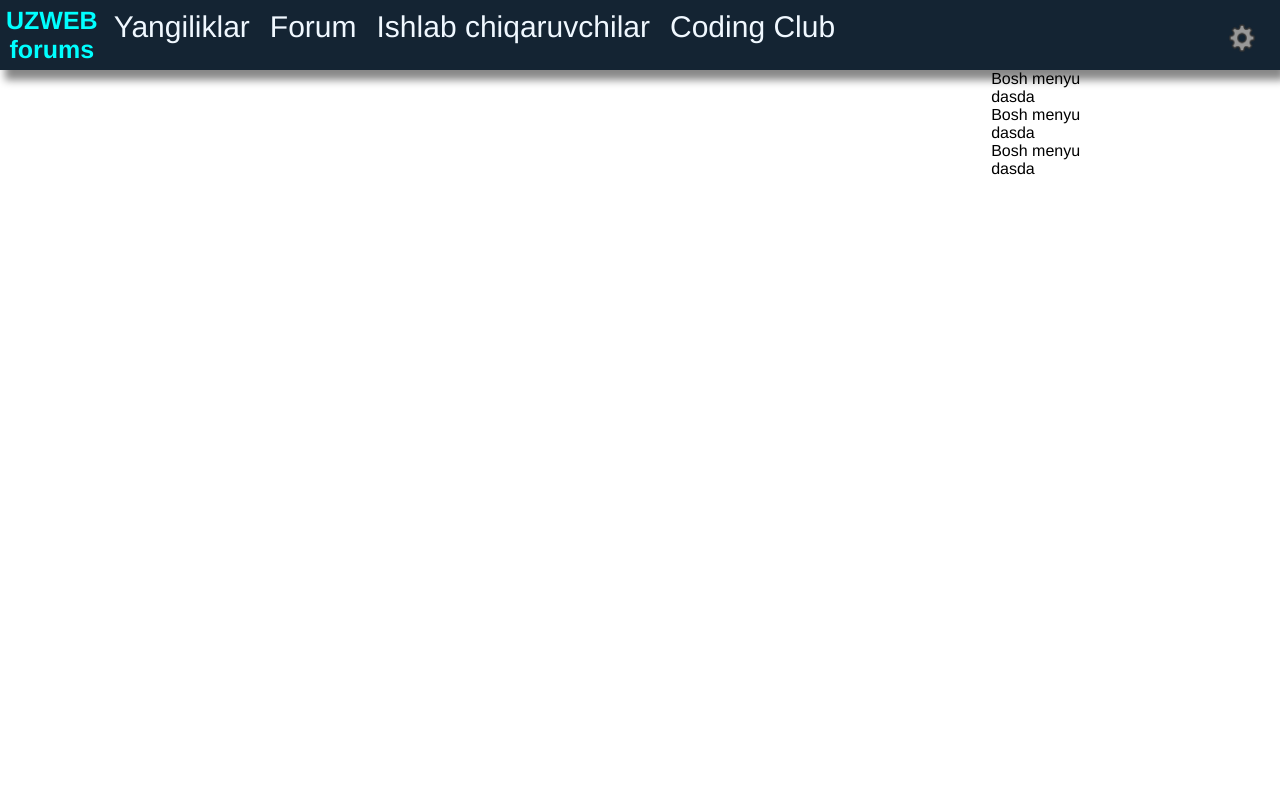
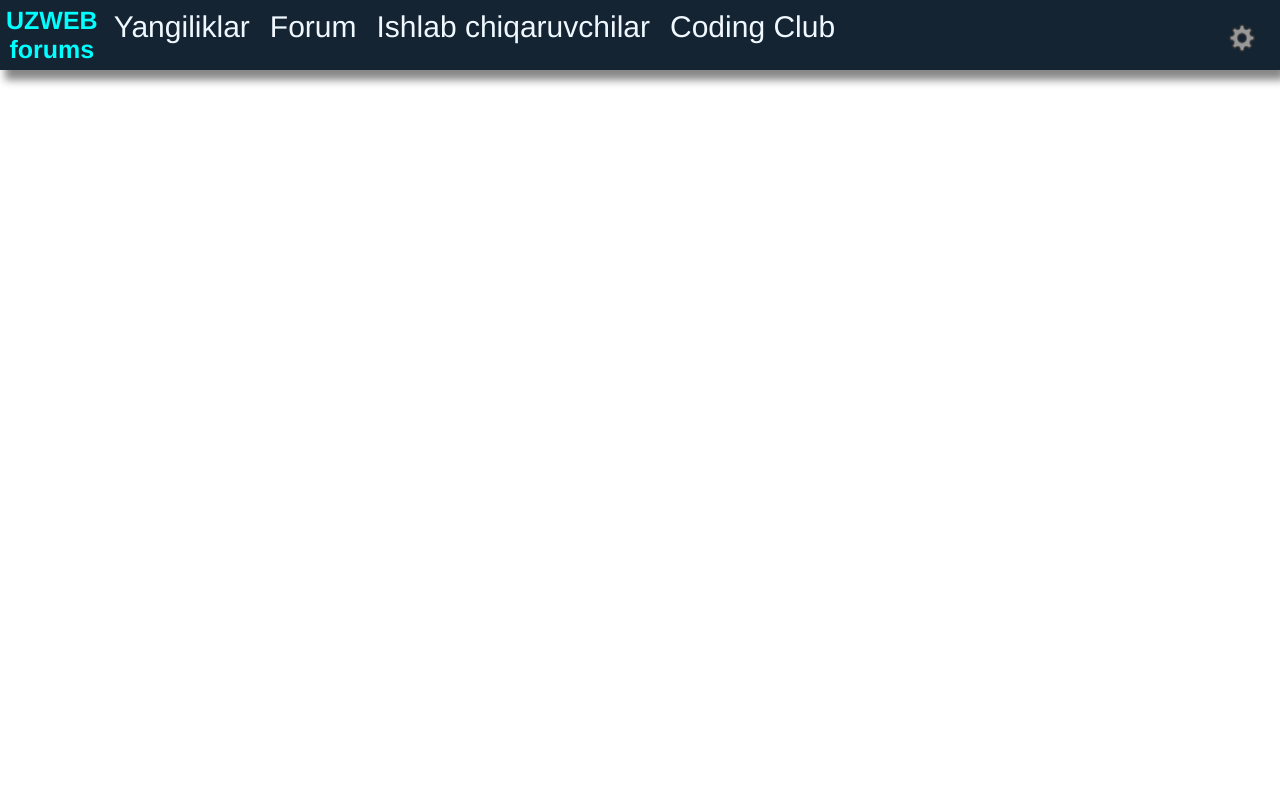
Before and after one commit to sanjarbek-ismatov/uzweb-forum-test, a plain HTML site: page index.html in a window 1280 px wide. Shown: the top 800 px of the page. Drawn offline with Linux system fonts and the light colour scheme.

Commit message:
Update index.html

```diff
--- a/index.html
+++ b/index.html
@@ -31,15 +31,6 @@
 			</div>
 		</div>
 		<div id="menu">
-			<ul style="list-style: none;">
-				<li>Bosh menyu</li>
-				<li>dasda</li>
-				<li>Bosh menyu</li>
-				<li>dasda</li>
-				<li>Bosh menyu</li>
-				<li>dasda</li>
-			</ul>
-
 		</div>
 	</div>
 	<div id="copyright">
```
